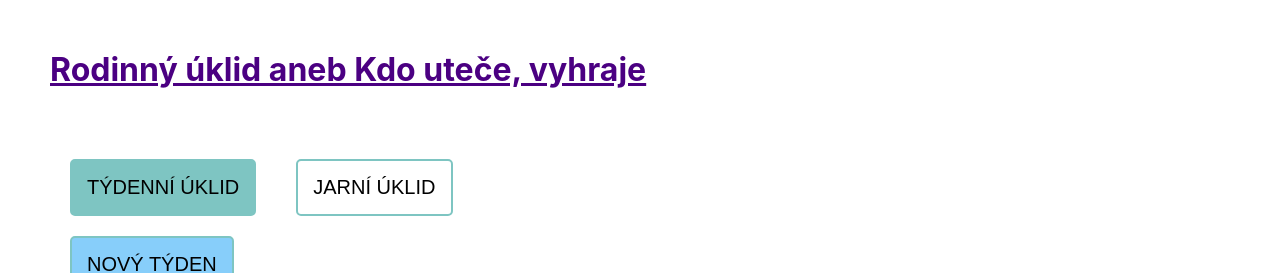
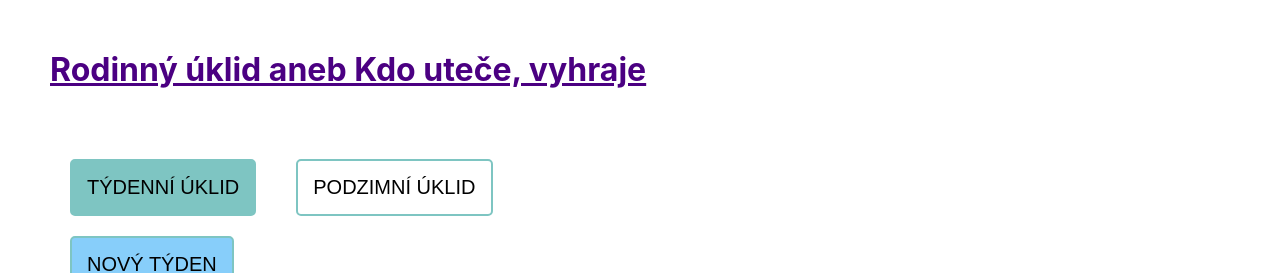
Before and after one commit to mcbigmac/novy-uklid, a React (Create React App) app: page / in a window 1280 px wide. Shown: the top 273 px of the page. Built offline with nearby package versions, Linux system fonts and the light colour scheme; no server answers.

Commit message:
update app.js

```diff
--- a/src/App.js
+++ b/src/App.js
@@ -76,10 +76,10 @@ function App() {
       <Buttons>
         <Prepinac onClick={() => handleClick(true)}>Týdenní úklid</Prepinac>
         <PrepinacPololeti onClick={() => handleClick(false)}>
-          Jarní úklid
+          Podzimní úklid
         </PrepinacPololeti>
       </Buttons>
-      {week ? (
+      {week && (
         <NovyTyden
           onClick={() => {
             dispatch(getWeek());
@@ -88,16 +88,14 @@ function App() {
         >
           Nový týden
         </NovyTyden>
-      ) : null}
-
+      )}
       {/* <NovePololeti
-          onClick={() => {
-            dispatch(getSeason());
-          }}
-        >
-          Nový jarní úklid
-        </NovePololeti>
-      )} */}
+        onClick={() => {
+          dispatch(getSeason());
+        }}
+      >
+        Nový jarní úklid
+      </NovePololeti> */}
 
       <TydenNeboPololeti />
     </ThemeProvider>
```
